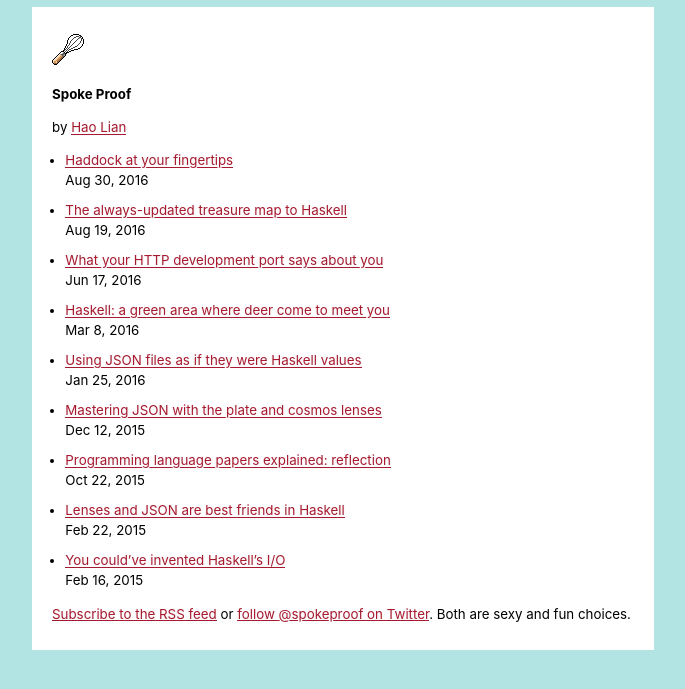
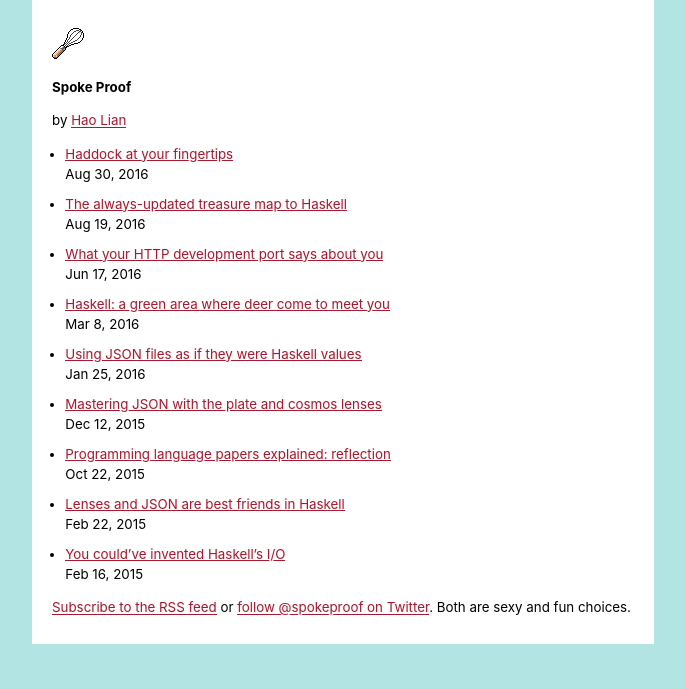
Before and after one commit to hlian/hao.codes, a Jekyll site: the page built from index.html, in a window 1280 px wide. Shown: the top 689 px of the page, without its empty margins (0-685 px from the left). Built offline with Jekyll 4.4.1, drawn with Linux system fonts in a browser that asks for light colours.

Commit message:
Update _layout.scss

```diff
--- a/_sass/_layout.scss
+++ b/_sass/_layout.scss
@@ -2,7 +2,6 @@ body {
   padding: 1rem 20px;
   max-width: 80ex;
   margin-left: 2.5%;
-  margin-top: 0.5rem;
   background: white;
 }
 
```
